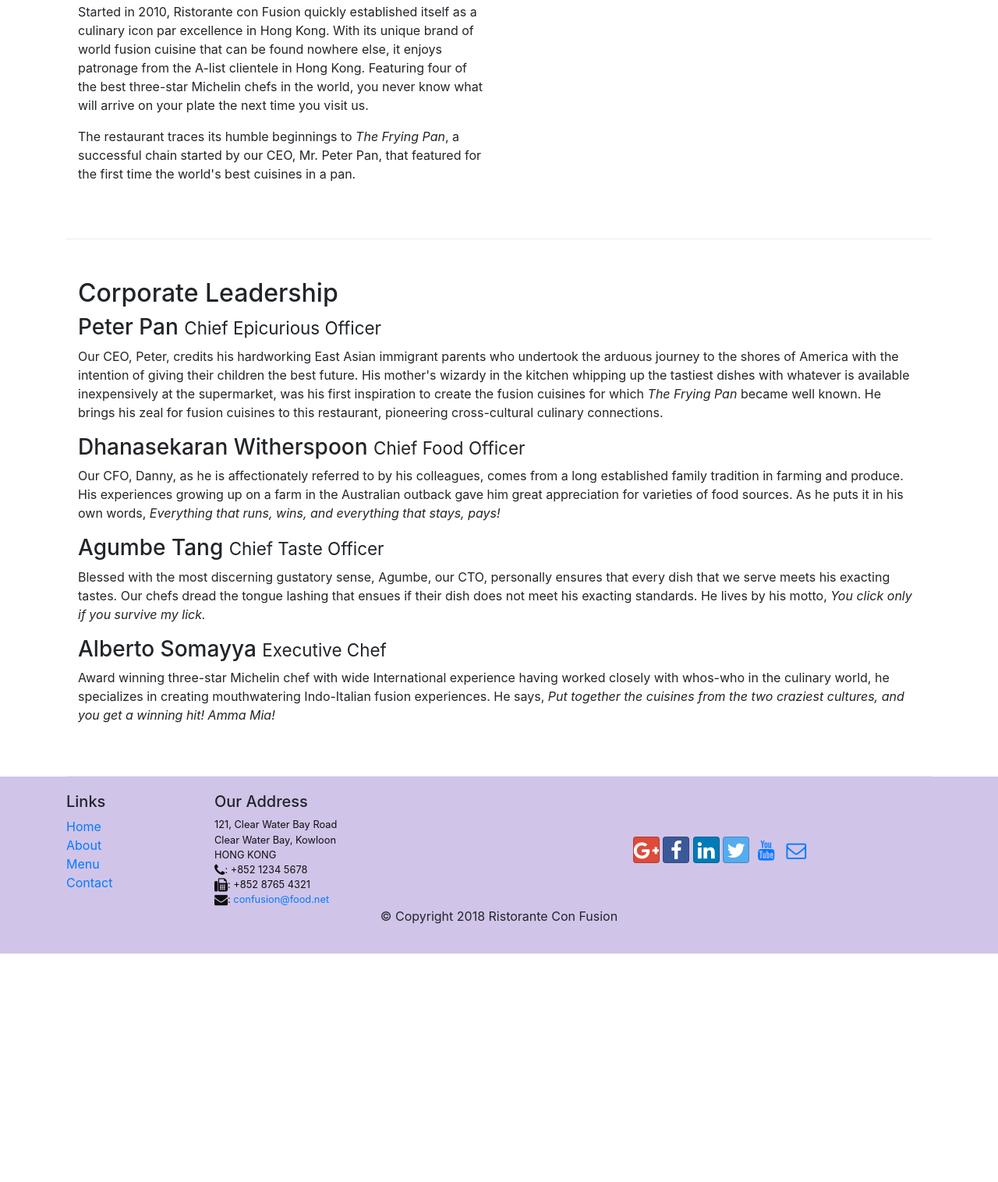
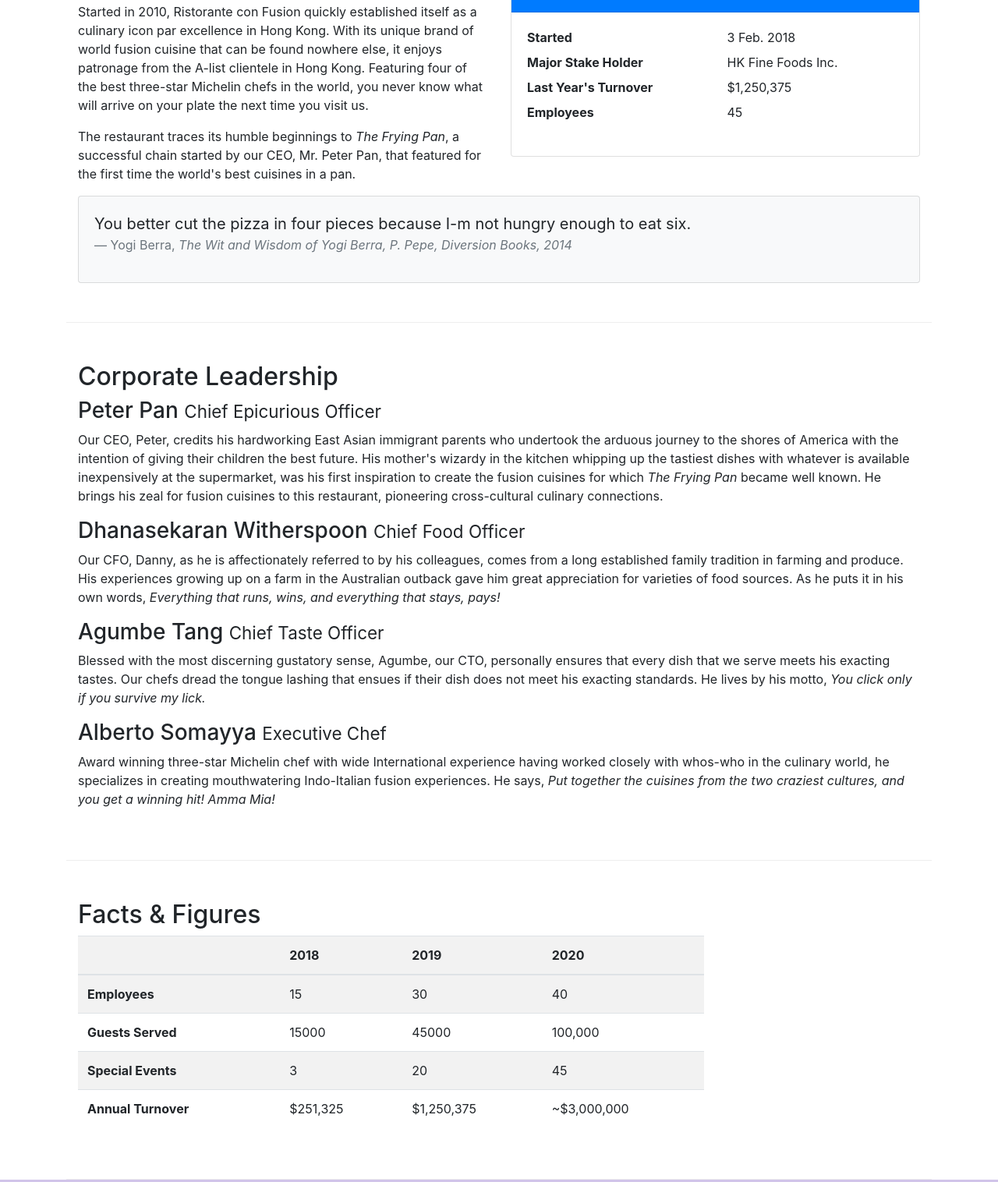
Before and after one commit to jselic/bootstrap-test, a website: page aboutus.html in a window 1280 px wide. Shown: the part 558-2074 px from the top of the page at 78% size. Before the commit the page ends 1781 px from the top, so only its background shows below. Drawn offline with nearby package versions, Linux system fonts and the light colour scheme.

Commit message:
Images and Media

```diff
--- a/aboutus.html
+++ b/aboutus.html
@@ -63,8 +63,33 @@
                 <p>Started in 2010, Ristorante con Fusion quickly established itself as a culinary icon par excellence in Hong Kong. With its unique brand of world fusion cuisine that can be found nowhere else, it enjoys patronage from the A-list clientele in Hong Kong.  Featuring four of the best three-star Michelin chefs in the world, you never know what will arrive on your plate the next time you visit us.</p>
                 <p>The restaurant traces its humble beginnings to <em>The Frying Pan</em>, a successful chain started by our CEO, Mr. Peter Pan, that featured for the first time the world's best cuisines in a pan.</p>
             </div>
-            <div>
+            <div class="col-12 col-sm-6">
+                <div class="card">
+                    <h3 class="card-header bg-primary text-white">Facts At a Glance</h3>
+                    <div class="card-body">
+                        <dl class="row">
+                            <dt class="col-6">Started</dt>
+                            <dd class="col-6">3 Feb. 2018</dd>
+                            <dt class="col-6">Major Stake Holder</dt>
+                            <dd class="col-6">HK Fine Foods Inc.</dd>
+                            <dt class="col-6">Last Year's Turnover</dt>
+                            <dd class="col-6">$1,250,375</dd>
+                            <dt class="col-6">Employees</dt>
+                            <dd class="col-6">45</dd>
+                        </dl>
+                    </div>
+                </div>
+           </div>
+           <div class="col-12">
+            <div class="card card-body bg-light">
+                <blockquote class="blockquote">
+                    <p class="mb-0">You better cut the pizza in four pieces because I-m not hungry enough to eat six.</p>
+                    <footer class="blockquote-footer">Yogi Berra,
+                        <cite title="Source Title">The Wit and Wisdom of Yogi Berra, P. Pepe, Diversion Books, 2014</cite>
+                    </footer>
+                </blockquote>
             </div>
+        </div>
         </div>
 
 
@@ -82,6 +107,49 @@
             </div>
        </div>
 
+       <div class="row row-content">
+           <div class="col-12 col-sm-9">
+               <h2>Facts &amp; Figures</h2>
+               <div class="table-responsive">
+                <table class="table table-striped">
+                    <thread class="thread-dark">
+                        <tr>
+                            <th>&nbsp;</th>
+                            <th>2018</th>
+                            <th>2019</th>
+                            <th>2020</th>
+                        </tr>
+                    </thread>
+                    <tbody>
+                        <tr>
+                            <th>Employees</th>
+                            <td>15</td>
+                            <td>30</td>
+                            <td>40</td>
+                        </tr>
+                        <tr>
+                            <th>Guests Served</th>
+                            <td>15000</td>
+                            <td>45000</td>
+                            <td>100,000</td>
+                        </tr>
+                        <tr>
+                            <th>Special Events</th>
+                            <td>3</td>
+                            <td>20</td>
+                            <td>45</td>
+                        </tr>
+                        <tr>
+                            <th>Annual Turnover</th>
+                            <td>$251,325</td>
+                            <td>$1,250,375</td>
+                            <td>~$3,000,000</td>
+                        </tr>
+                    </tbody>
+                </table>
+            </div>
+           </div>
+       </div>
     </div>
 
     <footer class="footer">
```
Also changed, not shown: img/alberto.png (added), img/buffet.png (added), img/logo.png (added), img/uthappizza.png (added), 1 other file.
